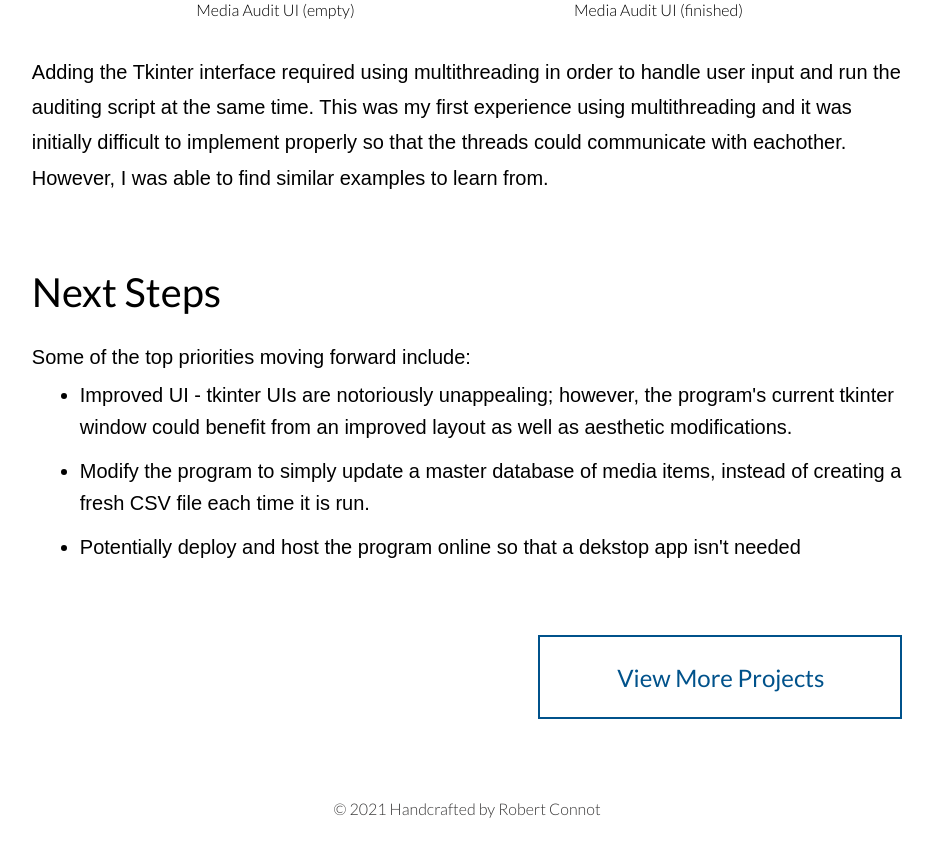
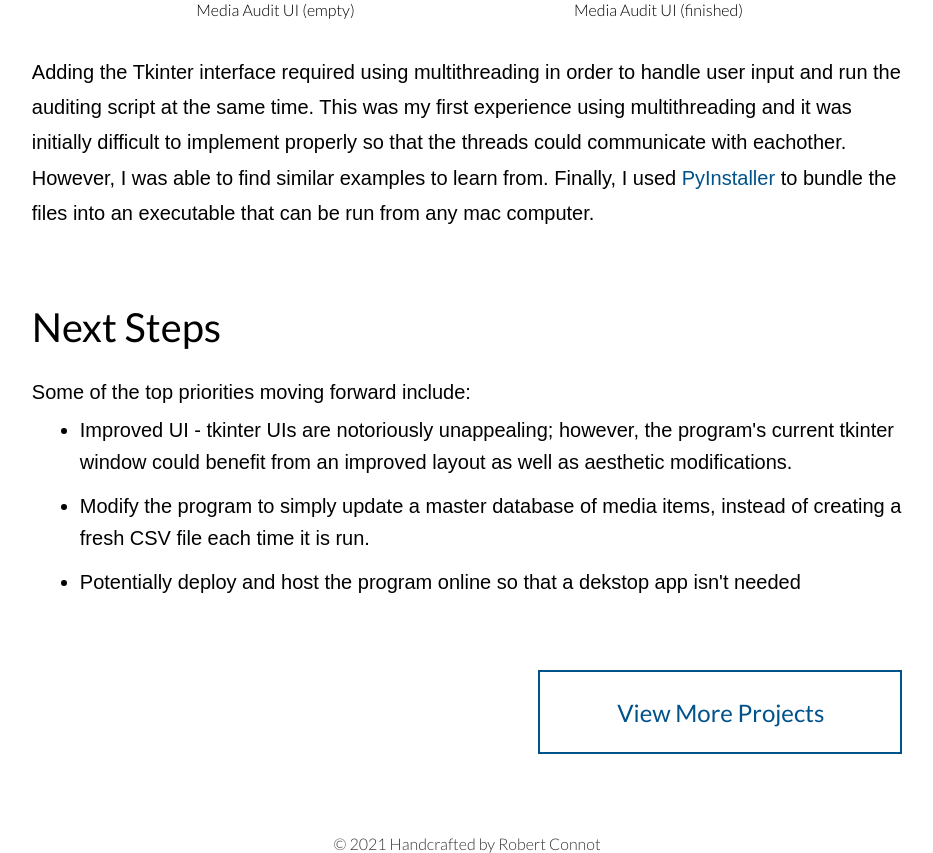
Before and after one commit to rmconnot/portfolio, a plain HTML site: page media-audit.html in a window 1280 px wide. Shown: the part 3748-4601 px from the top of the page, without its empty margins (173-1106 px from the left). Before the commit the page ends 4566 px from the top, so only its background shows below. Drawn offline with Linux system fonts and the light colour scheme.

Commit message:
media audit text added

```diff
--- a/media-audit.html
+++ b/media-audit.html
@@ -158,7 +158,15 @@
 					was my first experience using multithreading and it was initially
 					difficult to implement properly so that the threads could communicate
 					with eachother. However, I was able to find similar examples to learn
-					from.
+					from. Finally, I used
+					<a
+						class="body-link"
+						href="https://www.pyinstaller.org/"
+						target="blank"
+						>PyInstaller
+					</a>
+					to bundle the files into an executable that can be run from any mac
+					computer.
 				</p>
 
 				<h2 class="case-study-heading">Next Steps</h2>
```
Also changed, not shown: 1 other file.
